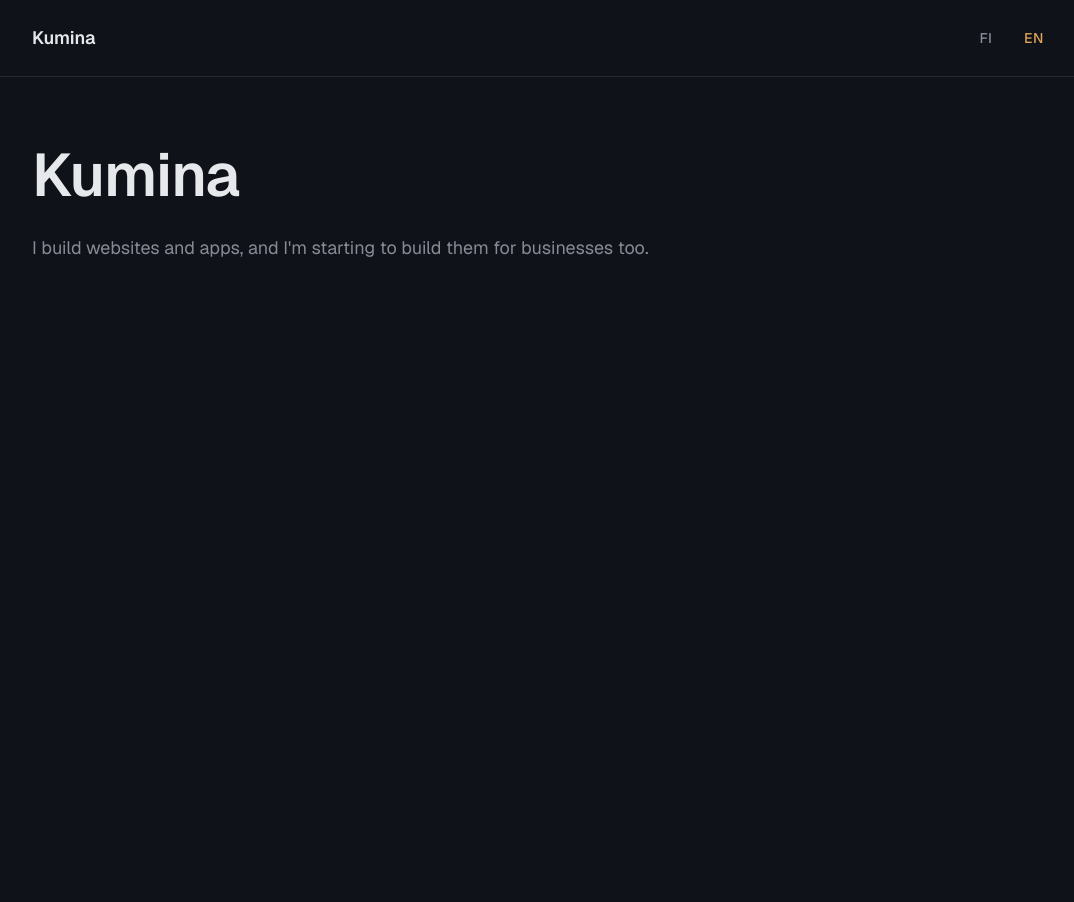
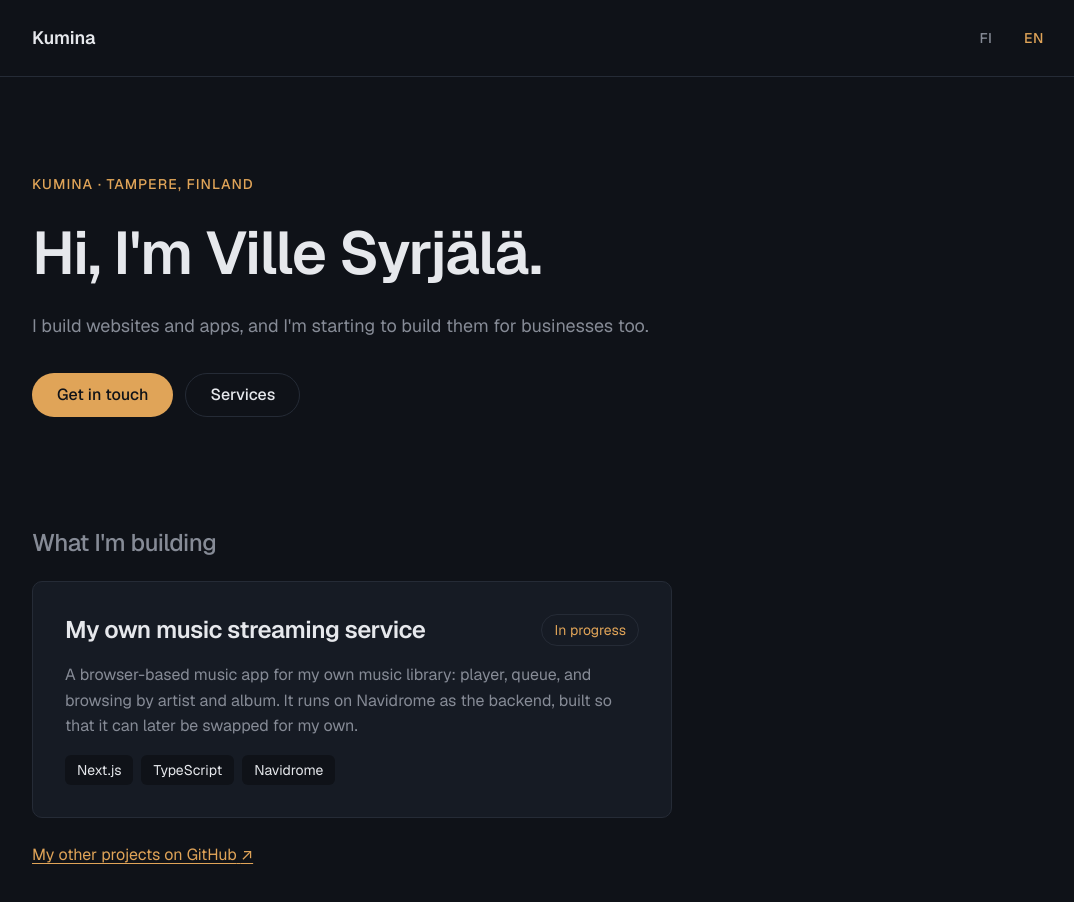
Before and after one commit to kumina-dev/kumina-web, a Next.js app: page /en in a window 1280 px wide. Shown: the top 902 px of the page, without its empty margins (96-1170 px from the left). Before the commit the page ends 800 px from the top, so only its background shows below. Built offline with nearby package versions, Linux system fonts and the light colour scheme.

Commit message:
KUM-45: Hero intro and featured project

```diff
--- a/app/[lang]/page.module.css
+++ b/app/[lang]/page.module.css
@@ -1,18 +1,7 @@
 .main {
   max-width: var(--content-width);
   margin-inline: auto;
-  padding: var(--space-16) var(--gutter) var(--space-24);
+  padding: 0 var(--gutter) var(--space-24);
   display: grid;
   gap: var(--space-16);
 }
-
-.section {
-  display: grid;
-  gap: var(--space-6);
-}
-
-.lead {
-  max-width: var(--text-width);
-  color: var(--color-text-muted);
-  font-size: var(--text-lg);
-}
--- a/app/[lang]/page.tsx
+++ b/app/[lang]/page.tsx
@@ -1,4 +1,6 @@
 import { notFound } from "next/navigation";
+import { FeaturedProject } from "@/components/FeaturedProject/FeaturedProject";
+import { Hero } from "@/components/Hero/Hero";
 import { getDictionary, isLocale } from "@/lib/i18n";
 import styles from "./page.module.css";
 
@@ -9,10 +11,8 @@ export default async function Home({ params }: PageProps<"/[lang]">) {
 
   return (
     <main className={styles.main}>
-      <section className={styles.section}>
-        <h1>{dict.home.title}</h1>
-        <p className={styles.lead}>{dict.home.lead}</p>
-      </section>
+      <Hero dict={dict.hero} />
+      <FeaturedProject dict={dict.featured} />
     </main>
   );
 }
--- /dev/null
+++ b/components/FeaturedProject/FeaturedProject.module.css
@@ -0,0 +1,66 @@
+.section {
+  display: grid;
+  gap: var(--space-6);
+}
+
+.heading {
+  font-size: var(--text-xl);
+  color: var(--color-text-muted);
+  font-weight: var(--weight-medium);
+}
+
+.card {
+  display: grid;
+  gap: var(--space-4);
+  max-width: var(--text-width);
+  padding: var(--space-6);
+  background-color: var(--color-surface);
+  border: 1px solid var(--color-border);
+  border-radius: var(--radius-md);
+}
+
+.top {
+  display: flex;
+  flex-wrap: wrap;
+  align-items: center;
+  justify-content: space-between;
+  gap: var(--space-3);
+}
+
+.status {
+  padding: var(--space-1) var(--space-3);
+  border: 1px solid var(--color-border);
+  border-radius: var(--radius-full);
+  color: var(--color-accent);
+  font-size: var(--text-sm);
+  white-space: nowrap;
+}
+
+.description {
+  color: var(--color-text-muted);
+}
+
+.stack {
+  display: flex;
+  flex-wrap: wrap;
+  gap: var(--space-2);
+  padding: 0;
+  list-style: none;
+  font-size: var(--text-sm);
+}
+
+.stack li {
+  padding: var(--space-1) var(--space-3);
+  background-color: var(--color-bg);
+  border-radius: var(--radius-sm);
+}
+
+.githubLink {
+  justify-self: start;
+}
+
+@media (min-width: 48rem) {
+  .card {
+    padding: var(--space-8);
+  }
+}
--- /dev/null
+++ b/components/FeaturedProject/FeaturedProject.tsx
@@ -0,0 +1,40 @@
+import type { Dictionary } from "@/lib/i18n";
+import styles from "./FeaturedProject.module.css";
+
+type FeaturedProjectProps = {
+  dict: Dictionary["featured"];
+};
+
+const stack = ["Next.js", "TypeScript", "Navidrome"];
+
+export function FeaturedProject({ dict }: FeaturedProjectProps) {
+  return (
+    <section className={styles.section} aria-labelledby="featured-heading">
+      <h2 id="featured-heading" className={styles.heading}>
+        {dict.heading}
+      </h2>
+
+      <article className={styles.card}>
+        <div className={styles.top}>
+          <h3>{dict.title}</h3>
+          <span className={styles.status}>{dict.status}</span>
+        </div>
+        <p className={styles.description}>{dict.description}</p>
+        <ul className={styles.stack}>
+          {stack.map((item) => (
+            <li key={item}>{item}</li>
+          ))}
+        </ul>
+      </article>
+
+      <a
+        href="https://github.com/kumina-dev"
+        className={styles.githubLink}
+        target="_blank"
+        rel="noopener noreferrer"
+      >
+        {dict.githubLink} <span aria-hidden="true">↗</span>
+      </a>
+    </section>
+  );
+}
--- /dev/null
+++ b/components/Hero/Hero.module.css
@@ -0,0 +1,36 @@
+.hero {
+  display: grid;
+  gap: var(--space-6);
+  padding-block: var(--space-12) var(--space-8);
+}
+
+.eyebrow {
+  color: var(--color-accent);
+  font-size: var(--text-sm);
+  font-weight: var(--weight-medium);
+  letter-spacing: 0.08em;
+  text-transform: uppercase;
+}
+
+.title {
+  max-width: 18ch;
+}
+
+.lead {
+  max-width: var(--text-width);
+  color: var(--color-text-muted);
+  font-size: var(--text-lg);
+}
+
+.actions {
+  display: flex;
+  flex-wrap: wrap;
+  gap: var(--space-3);
+  margin-top: var(--space-2);
+}
+
+@media (min-width: 48rem) {
+  .hero {
+    padding-block: var(--space-24) var(--space-12);
+  }
+}
--- /dev/null
+++ b/components/Hero/Hero.tsx
@@ -0,0 +1,25 @@
+import { ButtonLink } from "@/components/Button/Button";
+import type { Dictionary } from "@/lib/i18n";
+import styles from "./Hero.module.css";
+
+type HeroProps = {
+  dict: Dictionary["hero"];
+};
+
+export function Hero({ dict }: HeroProps) {
+  return (
+    <section className={styles.hero} aria-labelledby="hero-title">
+      <p className={styles.eyebrow}>{dict.eyebrow}</p>
+      <h1 id="hero-title" className={styles.title}>
+        {dict.title}
+      </h1>
+      <p className={styles.lead}>{dict.lead}</p>
+      <div className={styles.actions}>
+        <ButtonLink href="#yhteys">{dict.contact}</ButtonLink>
+        <ButtonLink href="#palvelut" variant="secondary">
+          {dict.services}
+        </ButtonLink>
+      </div>
+    </section>
+  );
+}
--- a/dictionaries/en.json
+++ b/dictionaries/en.json
@@ -9,8 +9,18 @@
   "languageSwitcher": {
     "label": "Language"
   },
-  "home": {
-    "title": "Kumina",
-    "lead": "I build websites and apps, and I'm starting to build them for businesses too."
+  "hero": {
+    "eyebrow": "Kumina · Tampere, Finland",
+    "title": "Hi, I'm Ville Syrjälä.",
+    "lead": "I build websites and apps, and I'm starting to build them for businesses too.",
+    "contact": "Get in touch",
+    "services": "Services"
+  },
+  "featured": {
+    "heading": "What I'm building",
+    "status": "In progress",
+    "title": "My own music streaming service",
+    "description": "A browser-based music app for my own music library: player, queue, and browsing by artist and album. It runs on Navidrome as the backend, built so that it can later be swapped for my own.",
+    "githubLink": "My other projects on GitHub"
   }
 }
--- a/dictionaries/fi.json
+++ b/dictionaries/fi.json
@@ -9,8 +9,18 @@
   "languageSwitcher": {
     "label": "Kieli"
   },
-  "home": {
-    "title": "Kumina",
-    "lead": "Rakennan verkkosivuja ja sovelluksia, ja olen aloittamassa niiden tekemistä myös yrityksille."
+  "hero": {
+    "eyebrow": "Kumina · Tampere",
+    "title": "Hei, olen Ville Syrjälä.",
+    "lead": "Rakennan verkkosivuja ja sovelluksia, ja olen aloittamassa niiden tekemistä myös yrityksille.",
+    "contact": "Ota yhteyttä",
+    "services": "Palvelut"
+  },
+  "featured": {
+    "heading": "Mitä rakennan",
+    "status": "Työn alla",
+    "title": "Oma musiikkipalvelu",
+    "description": "Selaimessa toimiva musiikkisovellus omalle musiikkikirjastolle: soitin, jono sekä artistien ja albumien selaus. Taustapalvelimena on Navidrome, ja sovellus on rakennettu niin, että sen voi myöhemmin vaihtaa omaan.",
+    "githubLink": "Muut projektini GitHubissa"
   }
 }
```
